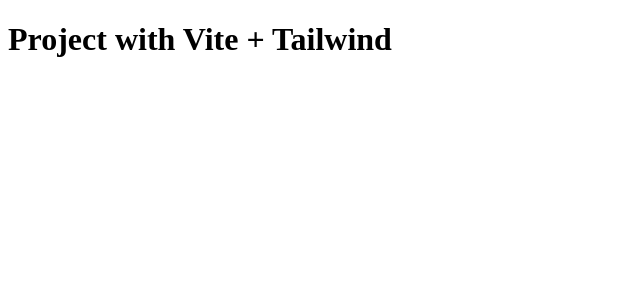
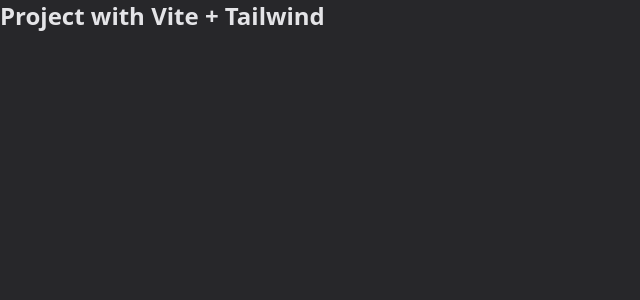
Before and after one commit to leovdn/event-platform, a React (Vite) app: page / in a window 1280 px wide. Shown: the top 300 px of the page, without its empty margins (0-640 px from the left). Built offline with nearby package versions, Linux system fonts and the light colour scheme.

Commit message:
feat: config tailwind

```diff
--- a/src/App.tsx
+++ b/src/App.tsx
@@ -1,5 +1,5 @@
 function App() {
-  return <h1>Project with Vite + Tailwind</h1>
+  return <h1 className="text-2xl font-bold">Project with Vite + Tailwind</h1>
 }
 
 export default App
--- a/src/main.tsx
+++ b/src/main.tsx
@@ -1,6 +1,7 @@
 import React from "react"
 import ReactDOM from "react-dom/client"
 import App from "./App"
+import "./styles/global.css"
 
 ReactDOM.createRoot(document.getElementById("root")!).render(
   <React.StrictMode>
--- /dev/null
+++ b/src/styles/global.css
@@ -0,0 +1,7 @@
+@tailwind base;
+@tailwind components;
+@tailwind utilities;
+
+body {
+  @apply bg-zinc-800 text-zinc-200;
+}
```
